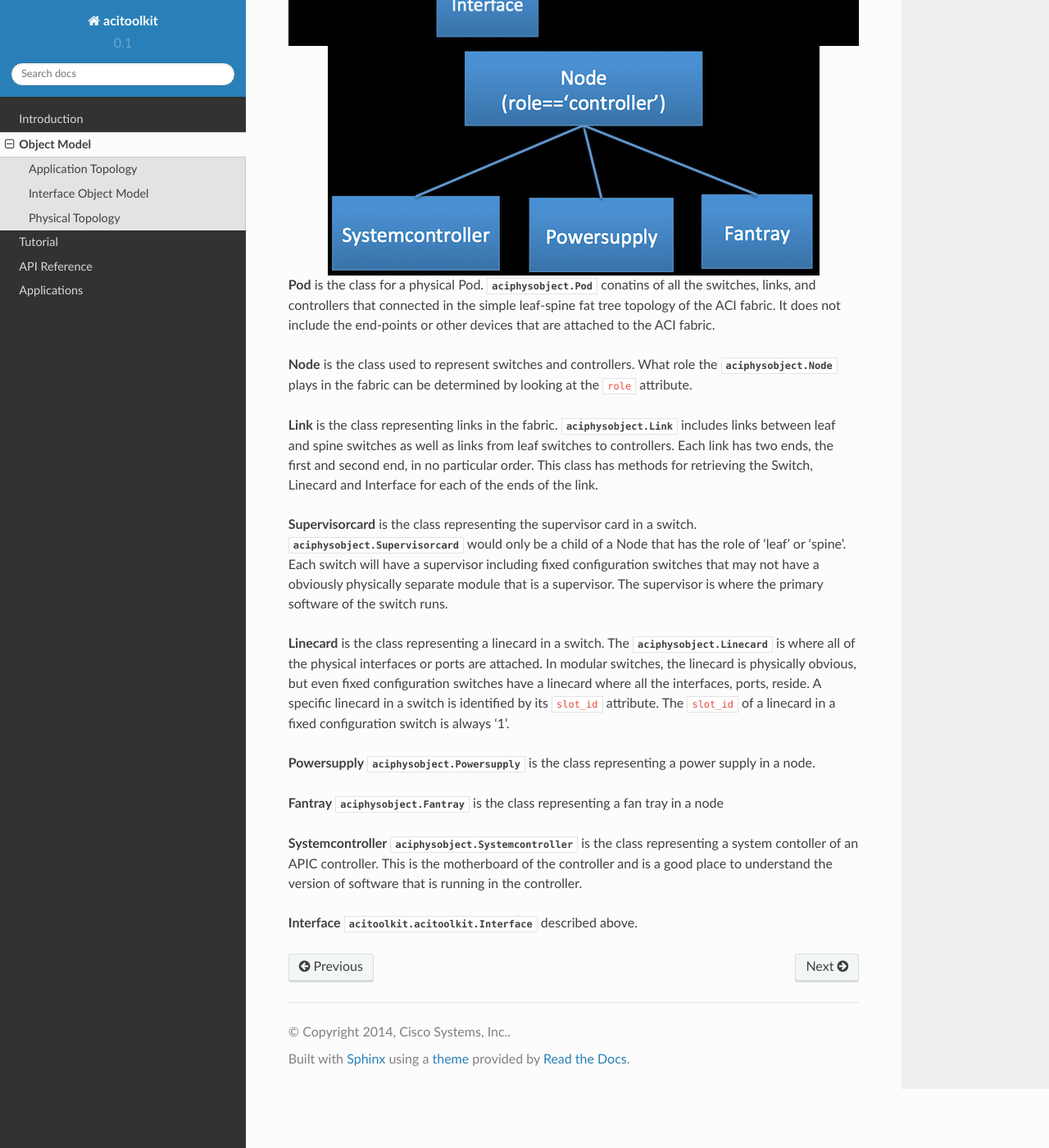
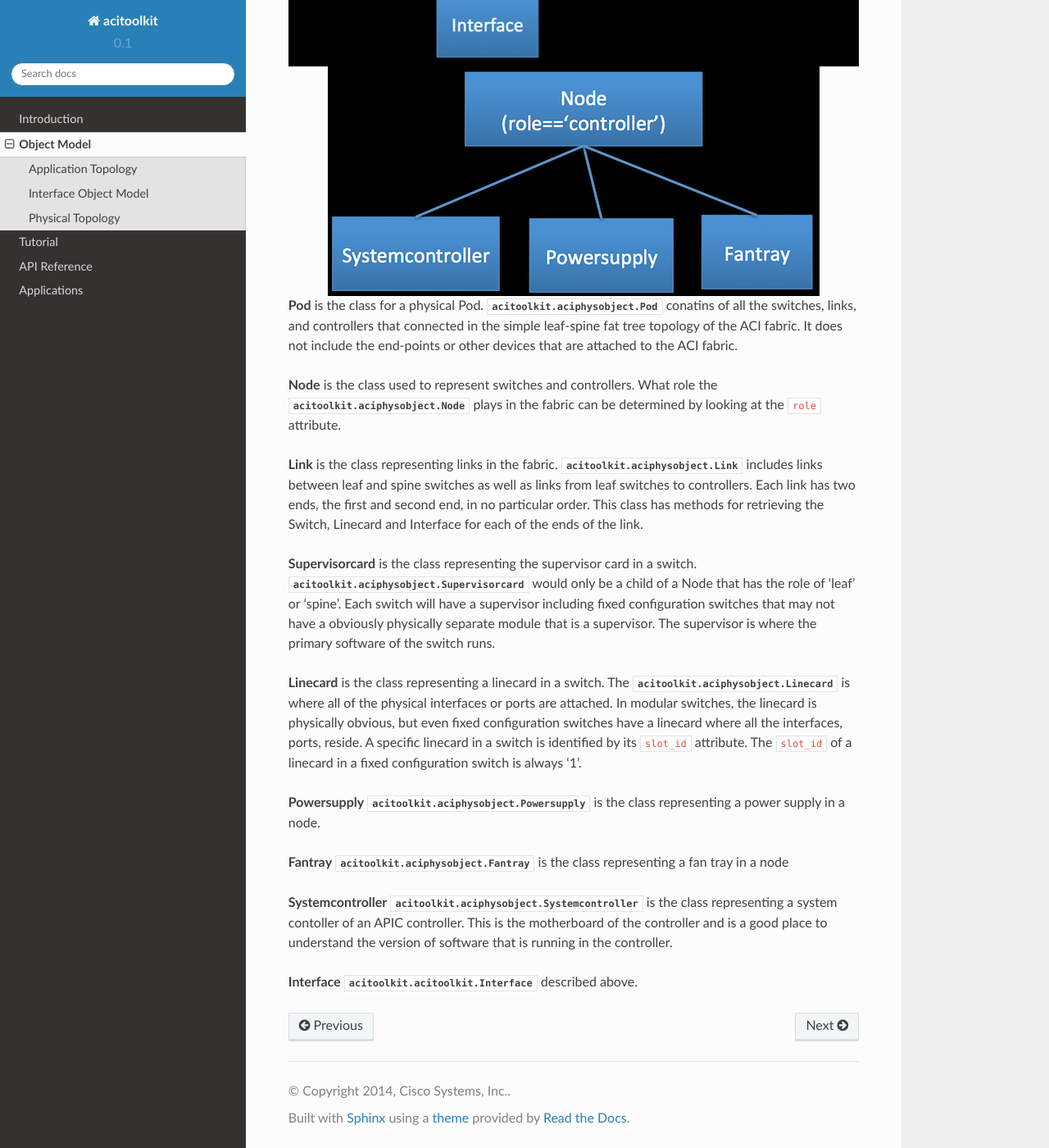
Before and after one commit to datacenter/acitoolkit, a Sphinx documentation site: the page built from docs/source/objectmodel.rst, in a window 1280 px wide and 1400 px high, scrolled down 3597 px. Shown: the whole window at 82% size. Built offline with Sphinx 7.4.7 and the Read the Docs theme 2.0.0, drawn with Linux system fonts in a browser that asks for light colours; some of the changed text lies outside the part shown.

Commit message:
fixed links

```diff
--- a/docs/source/objectmodel.rst
+++ b/docs/source/objectmodel.rst
@@ -110,8 +110,8 @@ These objects are connected in a hierarchy according to the following diagrams.
 .. image:: objectModelTop.png
    :align: center
 
-The :py:class:`aciphysobject.Node` object is used to represent both switches and controllers.
-Which kind of :py:class:`aciphysobject.Node` can be determined by
+The :py:class:`acitoolkit.aciphysobject.Node` object is used to represent both switches and controllers.
+Which kind of :py:class:`acitoolkit.aciphysobject.Node` can be determined by
 looking at the role, ``Node.role``,
 attribute.  Switches are Nodes with the ``role`` of 'leaf' or 'spine'
 and controllers are Nodes with the ``role`` of 'controller'.  Switches
@@ -125,41 +125,41 @@ following diagram.
    :align: center
 
 
-**Pod** is the class for a physical Pod.  :py:class:`aciphysobject.Pod` conatins of all the
+**Pod** is the class for a physical Pod.  :py:class:`acitoolkit.aciphysobject.Pod` conatins of all the
 switches, links, and controllers that connected in the simple leaf-spine
 fat tree topology of the ACI fabric.  It does not include the
 end-points or other devices that are attached to the ACI fabric.
 
 **Node** is the class used to represent switches and controllers.
-What role the :py:class:`aciphysobject.Node` plays in the fabric can be determined by looking at
+What role the :py:class:`acitoolkit.aciphysobject.Node` plays in the fabric can be determined by looking at
 the ``role`` attribute.
 
-**Link** is the class representing links in the fabric.  :py:class:`aciphysobject.Link` includes
+**Link** is the class representing links in the fabric.  :py:class:`acitoolkit.aciphysobject.Link` includes
 links between leaf and spine switches as well as links from leaf
 switches to controllers.  Each link has two ends, the first and second
 end, in no particular order.  This class has methods for retrieving
 the Switch, Linecard and Interface for each of the ends of the link.
 
 **Supervisorcard** is the class representing the supervisor card in a
-switch.  :py:class:`aciphysobject.Supervisorcard` would only be a child of a Node that has the role of
+switch.  :py:class:`acitoolkit.aciphysobject.Supervisorcard` would only be a child of a Node that has the role of
 'leaf' or 'spine'.  Each switch will have a supervisor including fixed
 configuration switches that may not have a obviously physically
 separate module that is a supervisor.  The supervisor is where the
 primary software of the switch runs.
 
 **Linecard** is the class representing a linecard in a switch.  The
-:py:class:`aciphysobject.Linecard` is where all of the physical interfaces or ports are
+:py:class:`acitoolkit.aciphysobject.Linecard` is where all of the physical interfaces or ports are
 attached.  In modular switches, the linecard is physically obvious,
 but even fixed configuration switches have a linecard where all the interfaces,
 ports, reside.  A specific linecard in a switch is identified by its
 ``slot_id`` attribute.  The ``slot_id`` of a linecard in a fixed configuration
 switch is always '1'.
 
-**Powersupply** :py:class:`aciphysobject.Powersupply` is the class representing a power supply in a node.
+**Powersupply** :py:class:`acitoolkit.aciphysobject.Powersupply` is the class representing a power supply in a node.
 
-**Fantray** :py:class:`aciphysobject.Fantray` is the class representing a fan tray in a node
+**Fantray** :py:class:`acitoolkit.aciphysobject.Fantray` is the class representing a fan tray in a node
 
-**Systemcontroller** :py:class:`aciphysobject.Systemcontroller` is the class representing a system contoller of
+**Systemcontroller** :py:class:`acitoolkit.aciphysobject.Systemcontroller` is the class representing a system contoller of
 an APIC controller.  This is the motherboard of the controller and is
 a good place to understand the version of software that is running in
 the controller.
```
